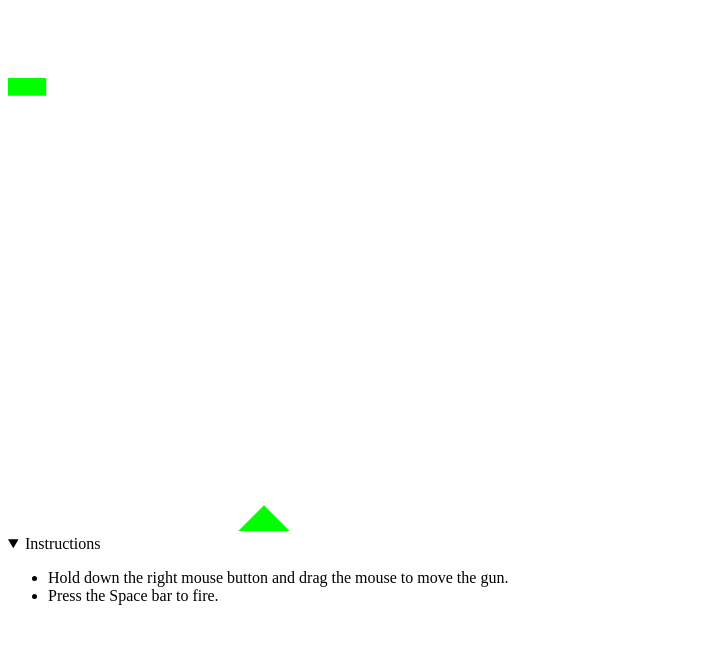
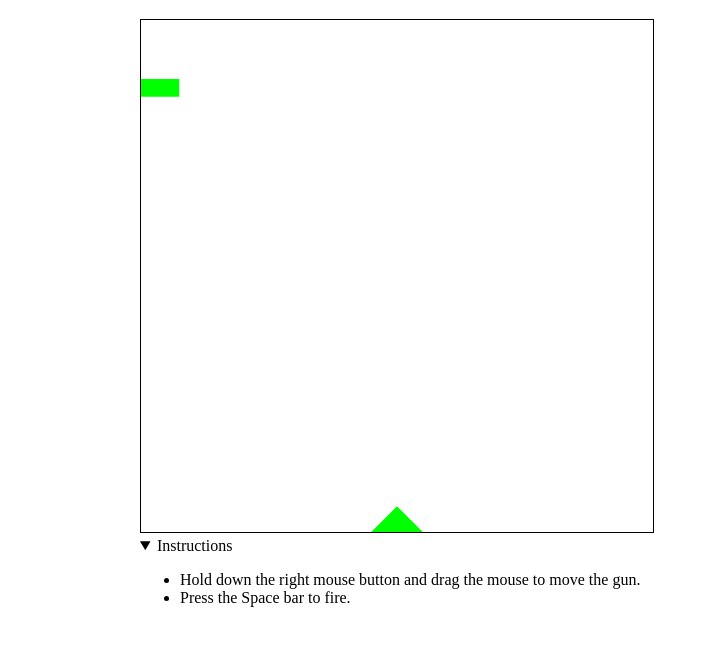
Before and after one commit to KjartanOli/tol105m-p1, a plain HTML site: page index.html in a window 1280 px wide. Shown: the part 61-706 px from the top of the page, without its empty margins (0-709 px from the left). Drawn offline with Linux system fonts and the light colour scheme.

Commit message:
Add some basic styling
* index.html: Link style.css.
* style.css: New file.

```diff
--- a/index.html
+++ b/index.html
@@ -7,6 +7,7 @@
 		<script type="text/javascript" src="MV.js"></script>
 		<script type="module" src="shaders.js"></script>
 		<script type="module" src="main.js"></script>
+		<link href="style.css" rel="stylesheet"/>
 	</head>
 	<body>
 		<header>
--- /dev/null
+++ b/style.css
@@ -0,0 +1,12 @@
+html {
+    box-model: border-box;
+}
+main {
+    margin-right: auto;
+    margin-left: auto;
+    max-width: 1000px;
+}
+
+canvas {
+    border: 1px solid black;
+}
```
